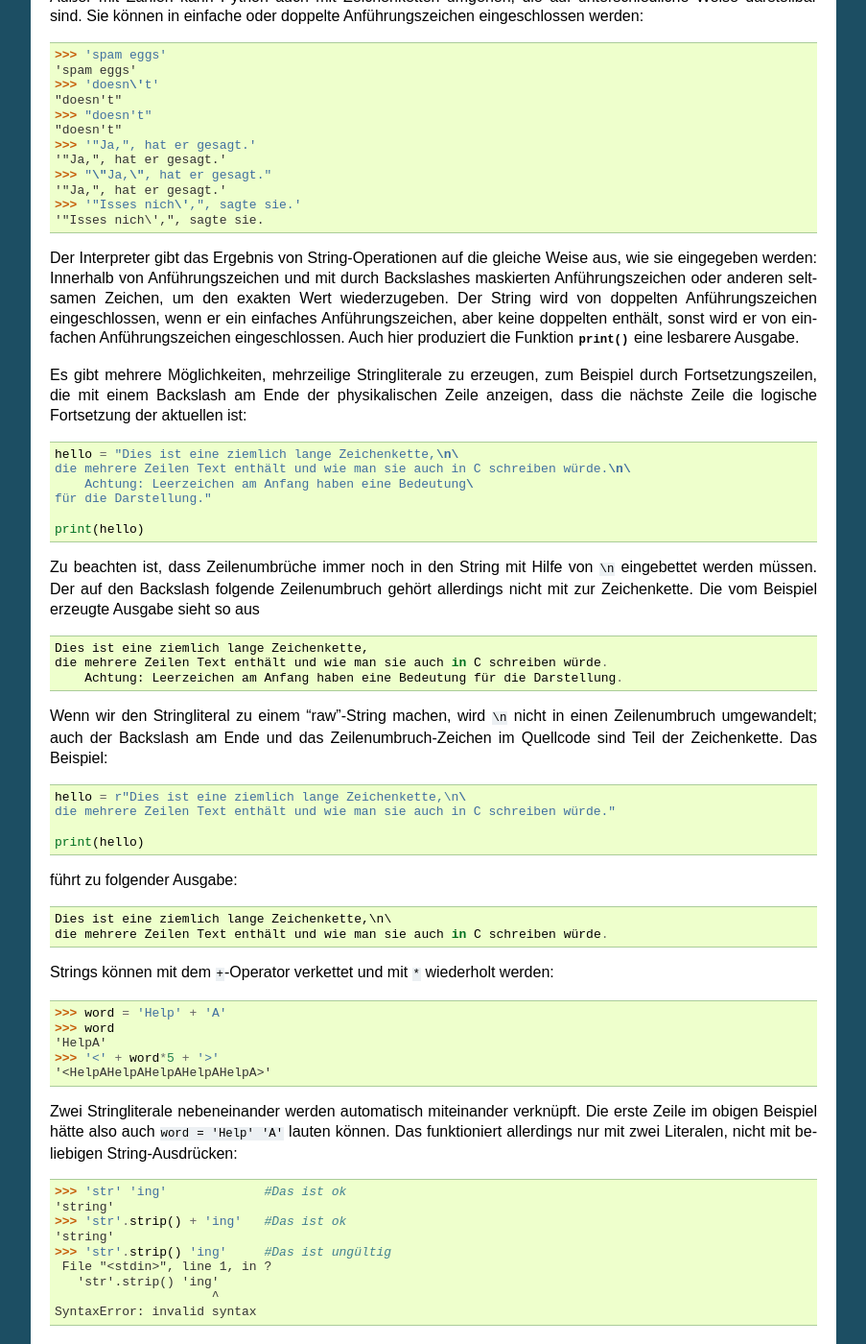
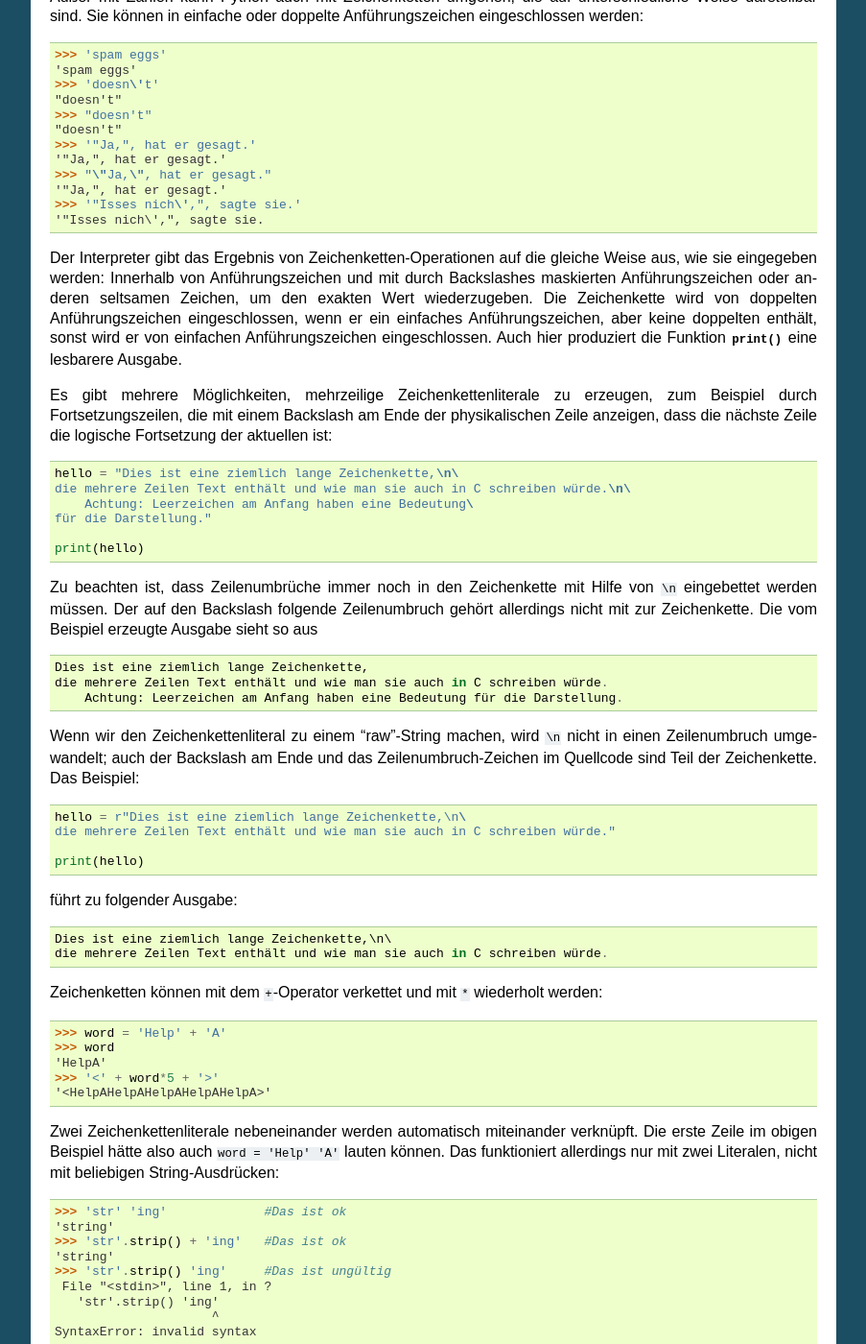
Before and after one commit to cofi/py-tutorial-de, a Sphinx documentation site: the page built from source/introduction.rst, in a window 1280 px wide and 1400 px high, scrolled down 3129 px. Shown: the whole window at 96% size, without its empty margins (198-1101 px from the left). Built offline with Sphinx 7.4.7, drawn with Linux system fonts in a browser that asks for light colours; some of the changed text lies outside the part shown.

Commit message:
Applied formatting and fixed some language issues

```diff
--- a/source/interpreter.rst
+++ b/source/interpreter.rst
@@ -154,8 +154,8 @@ eine :keyword:`try`-Anweisung behandelt werden kann.
 
 .. _tut-scripts:
 
-Ausführbare Pythonskripte
--------------------------
+Ausführbare Python-Skripte
+--------------------------
 
 Auf BSD-ähnlichen Unixsystemen kann ein Pythonskript - ähnlich einem Shellskript
 - direkt ausführbar gemacht werden, indem man folgende Zeile (shebang) an den
--- a/source/introduction.rst
+++ b/source/introduction.rst
@@ -187,8 +187,8 @@ ihrem speziellen Verhalten verdeckt.
 
 .. _tut-strings:
 
-Strings
--------
+Zeichenketten (Strings)
+-----------------------
 
 Außer mit Zahlen kann Python auch mit Zeichenketten umgehen, die auf
 unterschiedliche Weise darstellbar sind. Sie können in einfache oder doppelte
@@ -207,17 +207,17 @@ Anführungszeichen eingeschlossen werden::
     >>> '"Isses nich\',", sagte sie.'
     '"Isses nich\',", sagte sie.
 
-Der Interpreter gibt das Ergebnis von String-Operationen auf die gleiche Weise
-aus, wie sie eingegeben werden: Innerhalb von Anführungszeichen und mit
+Der Interpreter gibt das Ergebnis von Zeichenketten-Operationen auf die gleiche
+Weise aus, wie sie eingegeben werden: Innerhalb von Anführungszeichen und mit
 durch Backslashes maskierten Anführungszeichen oder anderen seltsamen Zeichen,
-um den exakten Wert wiederzugeben. Der String wird von doppelten
+um den exakten Wert wiederzugeben. Die Zeichenkette wird von doppelten
 Anführungszeichen eingeschlossen, wenn er ein einfaches Anführungszeichen, aber
 keine doppelten enthält, sonst wird er von einfachen Anführungszeichen
-eingeschlossen. Auch hier produziert die Funktion :func:`print` eine
-lesbarere Ausgabe.
+eingeschlossen. Auch hier produziert die Funktion :func:`print` eine lesbarere
+Ausgabe.
 
-Es gibt mehrere Möglichkeiten, mehrzeilige Stringliterale zu erzeugen, zum
-Beispiel durch Fortsetzungszeilen, die mit einem Backslash am Ende der
+Es gibt mehrere Möglichkeiten, mehrzeilige Zeichenkettenliterale zu erzeugen,
+zum Beispiel durch Fortsetzungszeilen, die mit einem Backslash am Ende der
 physikalischen Zeile anzeigen, dass die nächste Zeile die logische Fortsetzung
 der aktuellen ist::
 
@@ -228,17 +228,17 @@ der aktuellen ist::
 
     print(hello)
 
-Zu beachten ist, dass Zeilenumbrüche immer noch in den String mit Hilfe von
-``\n`` eingebettet werden müssen. Der auf den Backslash folgende Zeilenumbruch
-gehört allerdings nicht mit zur Zeichenkette. Die vom Beispiel erzeugte Ausgabe
-sieht so aus ::
+Zu beachten ist, dass Zeilenumbrüche immer noch in den Zeichenkette mit Hilfe
+von ``\n`` eingebettet werden müssen. Der auf den Backslash folgende
+Zeilenumbruch gehört allerdings nicht mit zur Zeichenkette. Die vom Beispiel
+erzeugte Ausgabe sieht so aus ::
 
     Dies ist eine ziemlich lange Zeichenkette,
     die mehrere Zeilen Text enthält und wie man sie auch in C schreiben würde.
         Achtung: Leerzeichen am Anfang haben eine Bedeutung für die Darstellung.
 
-Wenn wir den Stringliteral zu einem "raw"-String machen, wird ``\n`` nicht in
-einen Zeilenumbruch umgewandelt; auch der Backslash am Ende und das
+Wenn wir den Zeichenkettenliteral zu einem "raw"-String machen, wird ``\n``
+nicht in einen Zeilenumbruch umgewandelt; auch der Backslash am Ende und das
 Zeilenumbruch-Zeichen im Quellcode sind Teil der Zeichenkette. Das Beispiel::
 
     hello = r"Dies ist eine ziemlich lange Zeichenkette,\n\
@@ -251,7 +251,7 @@ führt zu folgender Ausgabe::
     Dies ist eine ziemlich lange Zeichenkette,\n\
     die mehrere Zeilen Text enthält und wie man sie auch in C schreiben würde.
 
-Strings können mit dem ``+``-Operator verkettet und mit
+Zeichenketten können mit dem ``+``-Operator verkettet und mit
 ``*`` wiederholt werden::
 
     >>> word = 'Help' + 'A'
@@ -260,10 +260,10 @@ Strings können mit dem ``+``-Operator verkettet und mit
     >>> '<' + word*5 + '>'
     '<HelpAHelpAHelpAHelpAHelpA>'
 
-Zwei Stringliterale nebeneinander werden automatisch miteinander verknüpft. Die
-erste Zeile im obigen Beispiel hätte also auch ``word = 'Help' 'A'`` lauten
-können. Das funktioniert allerdings nur mit zwei Literalen, nicht mit beliebigen
-String-Ausdrücken::
+Zwei Zeichenkettenliterale nebeneinander werden automatisch miteinander
+verknüpft. Die erste Zeile im obigen Beispiel hätte also auch ``word = 'Help'
+'A'`` lauten können. Das funktioniert allerdings nur mit zwei Literalen, nicht
+mit beliebigen String-Ausdrücken::
 
     >>> 'str' 'ing'             #Das ist ok
     'string'
@@ -275,12 +275,13 @@ String-Ausdrücken::
                          ^
     SyntaxError: invalid syntax
 
-Zeichenketten  können indiziert werden, wobei das erste Zeichen eines Strings
-wie in C den Index 0 hat ("nullbasierte Zählung"). Es gibt keinen speziellen
-Zeichentyp (wie ``char`` in C) --- ein Zeichen ist einfach ein String der Länge
-eins. Wie in der Programmiersprache Icon können Teile einer Zeichenkette mittels
-Ausschnittschreibweise (*Slice-Notation*) festgelegt werden. Angegeben werden
-zwei Indizes getrennt durch einen Doppelpunkt (``:``). ::
+Zeichenketten  können indiziert werden, wobei das erste Zeichen einer
+Zeichenkette wie in C den Index 0 hat ("nullbasierte Zählung"). Es gibt keinen
+speziellen Zeichentyp (wie ``char`` in C) --- ein Zeichen ist einfach eine
+Zeichenkette der Länge eins. Wie in der Programmiersprache Icon können Teile
+einer Zeichenkette mittels *Slice-Notation* (Ausschnittschreibweise) festgelegt
+werden. Angegeben werden zwei Indizes getrennt durch einen Doppelpunkt (``:``).
+::
 
     >>> word[4]
     'A'
@@ -301,7 +302,7 @@ Zeichenkette ::
 
 Im Unterschied zu einem C-String kann ein Python-String nicht verändert werden
 --- Zeichenketten sind *unveränderbar* (*immutable*). Der Versuch, einer
-indizierten Position eines Strings etwas zuzuweisen, führt zu einer
+indizierten Position einer Zeichenkette etwas zuzuweisen, führt zu einer
 Fehlermeldung ::
 
     >>> word[0] = 'x'
@@ -313,7 +314,8 @@ Fehlermeldung ::
      File "<stdin>", line 1, in ?
     TypeError: 'str' object does not support slice assignment
 
-Stattdessen erzeugt man einfach einen neuen String mit dem kombinierten Inhalt ::
+Stattdessen erzeugt man einfach eine neue Zeichenkette mit dem kombinierten
+Inhalt ::
 
     >>> 'x' + word[1:]
     'xelpA'
@@ -327,9 +329,9 @@ Noch ein Beispiel: ``s[:i] + s[i:]`` entspricht ``s``. ::
     >>> word[:3] + word[3:]
     'HelpA'
 
-Werden bei der Ausschnittschreibweise Indizes angegeben, die die tatsächliche
-Länge einer Zeichenkette überschreiten, führt dies nicht zu einer Fehlermeldung:
-Ein zu großer zweiter Index wird durch die Länge des Strings ersetzt und
+Werden bei der Slice-Notation Indizes angegeben, die die tatsächliche Länge
+einer Zeichenkette überschreiten, führt dies nicht zu einer Fehlermeldung: Ein
+zu großer zweiter Index wird durch die Länge der Zeichenkette ersetzt und
 Ausschnitte, die keine Zeichen enthalten, liefern eine leere Zeichenkette
 zurück. ::
 
@@ -369,9 +371,9 @@ Indexschreibweise::
      File "<stdin>", line 1, in ?
     IndexError: string index out of range
 
-Man kann sich die Indizes beim Slicing so vorstellen, dass sie *zwischen*
-den Zeichen liegen --- wobei die linke Ecke des ersten Zeichens den Index 0 hat
-und die rechte Ecke des letzten Zeichens  eines *n* Zeichen langen Strings den
+Man kann sich die Indizes beim Slicing so vorstellen, dass sie *zwischen* den
+Zeichen liegen --- wobei die linke Ecke des ersten Zeichens den Index 0 hat und
+die rechte Ecke des letzten Zeichens einer *n* Zeichen langen Zeichenkette den
 Index *n*. Ein Beispiel ::
 
     +---+---+---+---+---+
@@ -434,9 +436,9 @@ Hinblick auf Internationalisierung von Software (üblicherweise ``i18n`` ---
 ``'i'`` + 18 Zeichen + ``'n'``) . Unicode löst diese Probleme, indem es eine
 Codepage für alle Schriftstücke definiert.
 
-Will man spezielle Zeichen in einen String einbinden, erreicht man das durch die
-Verwendung von Pythons *Unicode-Escape* Kodierung. Das folgende Beispiel zeigt
-wie::
+Will man spezielle Zeichen in eine Zeichenketten einbinden, erreicht man das
+durch die Verwendung von Pythons *Unicode-Escape*-Schreibweise. Das folgende
+Beispiel zeigt wie::
 
     >>> 'Hello\u0020World !'
     'Hello World !'
@@ -446,7 +448,7 @@ Ordnungszahl 0x0020 (das Leerzeichen) an der gegebenen Position eingefügt werde
 soll.
 
 Andere Zeichen werden interpretiert, indem ihre jeweiligen Ordnungszahlen direkt
-als Unicode-Ordnungszahlen benutzt werden. Hat man Stringliterale in der
+als Unicode-Ordnungszahlen benutzt werden. Hat man Zeichenkettenliterale in der
 normalen Latin-1-Kodierung, die in vielen westlichen Ländern benutzt wird, dann
 entsprechen die ersten 256 Zeichen von Unicode denselben Zeichen der Latin-1-Kodierung.
 
@@ -454,9 +456,9 @@ Neben diesen Standardkodierungen stellt Python eine ganze Reihe anderer
 Möglichkeiten bereit, Unicodestrings zu erstellen, sofern man die verwendete
 Kodierung kennt.
 
-Zur Konvertierung von Strings in Bytefolgen stellen Stringobjekte die Methode
-:func:`encode` bereit, die den Namen der Kodierung als Argument entgegennimmt,
-und zwar möglichst in Kleinbuchstaben. ::
+Zur Konvertierung von Zeichenketten in Bytefolgen stellen Stringobjekte die
+Methode :func:`encode` bereit, die den Namen der Kodierung als Argument
+entgegennimmt, und zwar möglichst in Kleinbuchstaben. ::
 
     >>> "Äpfel".encode('utf-8')
     b'\xc3\x84pfel'
--- a/source/whatnow.rst
+++ b/source/whatnow.rst
@@ -39,9 +39,9 @@ Mehr Quellen zu Python:
 
 * http://docs.python.org:  Schneller Zugriff auf die Python-Dokumentation.
 
-* http://pypi.python.org: Der *Py*thon *P*ackage *I*ndex, früher auch als Cheese
-  Shop bezeichnet, ist ein Index für Python-Module, die von anderen Benutzern
-  zum Download bereitgestellt wurden.  Sollte man Quelltext
+* http://pypi.python.org: Der *Python Package Index* (PyPI), früher auch als
+  Cheese Shop bezeichnet, ist ein Index für Python-Module, die von anderen
+  Benutzern zum Download bereitgestellt wurden. Sollte man Quelltext
   veröffentlichen wollen, kann man sich hier registrieren, damit andere
   Benutzer diesen leichter finden können.
 
```
Also changed, not shown: other parts of source/introduction.rst (+3 -3 lines), source/controlflow.rst (+37 -37 lines), source/datastructures.rst (+11 -11 lines).
